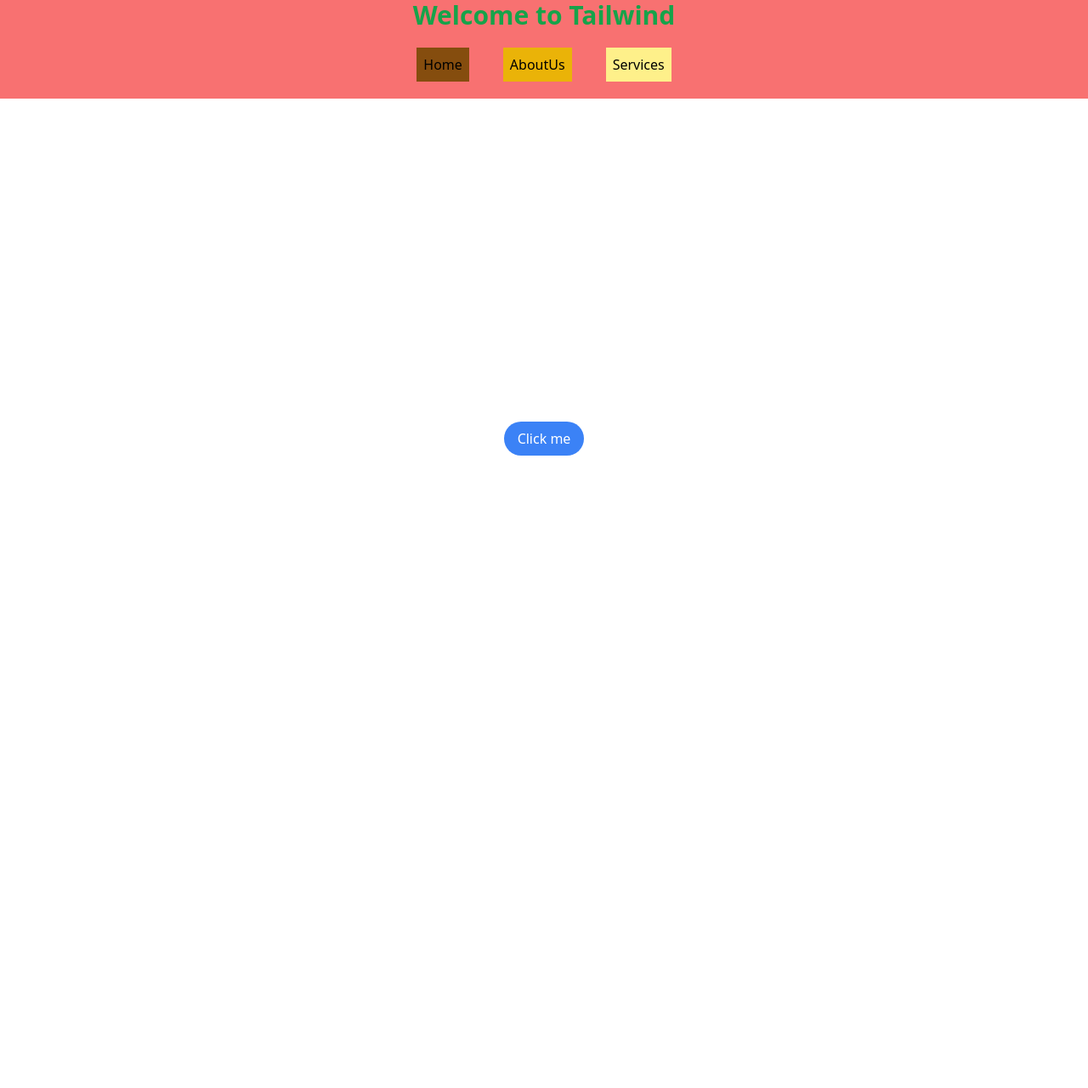
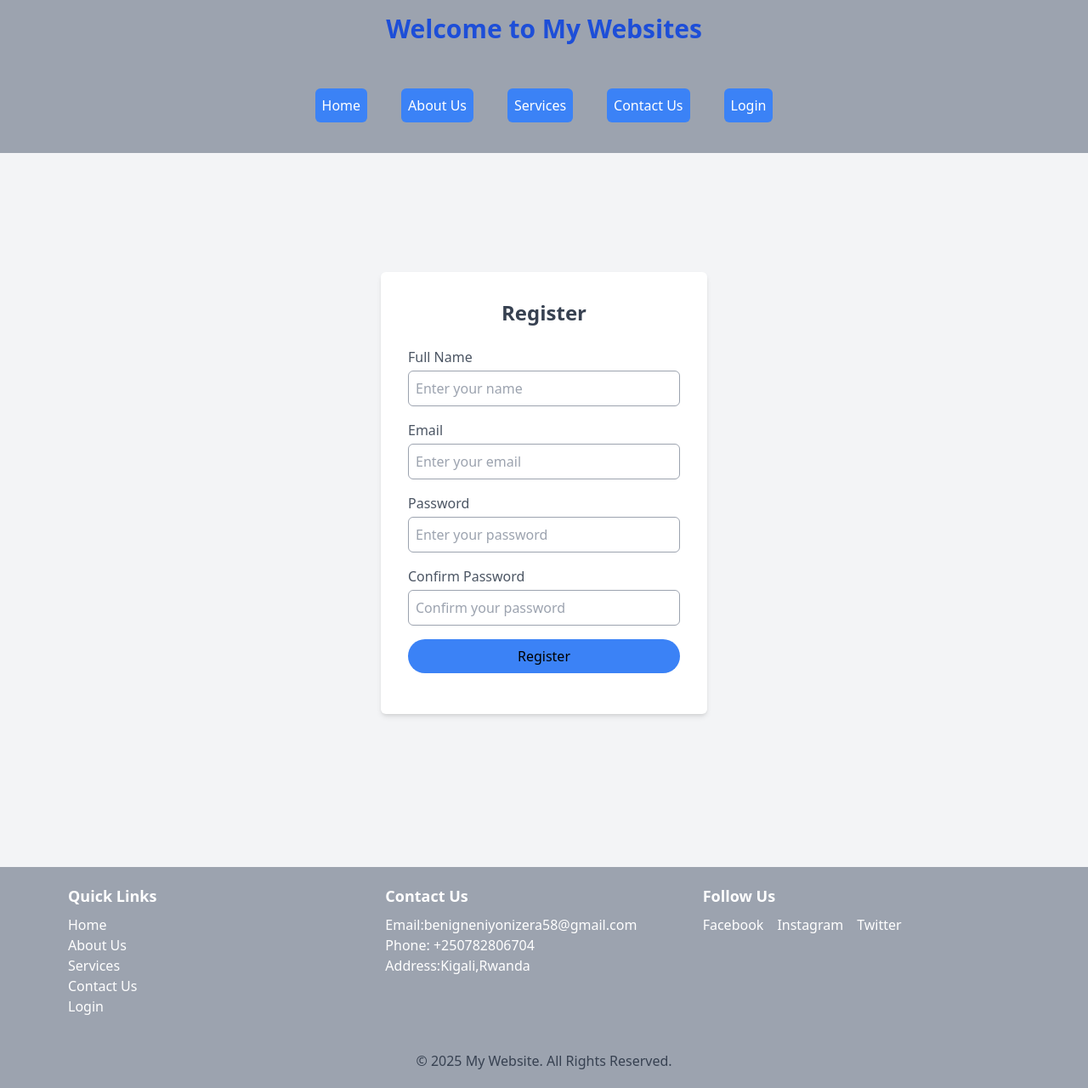
Before and after one commit to NIYONIZERA/tailwind-project, a website: page index.html in a window 1280 px wide. Shown: the whole page at 85% size. Before the commit the page ends 916 px from the top, so only its background shows below. Drawn offline with Linux system fonts and the light colour scheme.

Commit message:
second commit

```diff
--- a/index.html
+++ b/index.html
@@ -6,22 +6,91 @@
 <link href="./dist/output.css" rel="stylesheet">
 </head>
 
-<body>
-    <h1 class="text-3xl font-bold  text-green-600 bg-red-400 text-center ">
-        Welcome to Tailwind
+<body class="bg-gray-100">
+<!-- Header -->
+    <h1 class="text-3xl font-bold  text-blue-700 bg-gray-400 text-center py-4">
+        Welcome to My Websites
     </h1>
-    <div class="flex  bg-red-400 justify-center  ">
-        <div class="p-2 bg-yellow-800 m-5 ">Home</div>
-        <div class="p-2 bg-yellow-500 m-5">AboutUs</div>
-        <div class="p-2 bg-yellow-200 m-5">Services</div>
+    <!-- Navigation Bar -->
+    <nav class="flex bg-gray-400 justify-center p-4">
+        <a href="#" class="p-2 bg-blue-500 text-white rounded-md m-5 cursor-pointer hover:bg-blue-800">Home</a>
+        <a href="#" class="p-2 bg-blue-500 text-white rounded-md m-5 cursor-pointer hover:bg-blue-800">About Us</a>
+        <a href="#" class="p-2 bg-blue-500 text-white rounded-md m-5 cursor-pointer hover:bg-blue-800">Services</a>
+        <a href="#" class="p-2 bg-blue-500 text-white rounded-md m-5 cursor-pointer hover:bg-blue-800">Contact Us</a>
+        <a href="#" class="p-2 bg-blue-500 text-white rounded-md m-5 cursor-pointer hover:bg-blue-800">Login</a>
+    </nav>
+ <!--Registration form section-->
+ <div class="flex flex-col  justify-center items-center min-h-screen">
+    <div class="bg-white p-8 rounded-md shadow-md w-96">
+        <h2 class="text-2xl text-center font-bold text-gray-700 mb-6">Register</h2>
+        <form>
+            <div class="mb-4">
+                <label class="block text-gray-600 mb-1">Full Name</label>
+                <input type="text" placeholder="Enter your name"
+                class="w-full p-2 text-gray-700 border border-gray-400 rounded-md">
+            </div>
+            <div class="mb-4">
+                <label class="block text-gray-600 mb-1">Email</label>
+                <input type="email" placeholder="Enter your email"
+                class="w-full p-2 text-gray-700 border border-gray-400 rounded-md">
+            </div>
 
- </div>
- <div class="flex justify-center items-center h-screen">
-    <button class="text-white bg-blue-500 hover:bg-green-500 rounded-3xl px-4 py-2">
-        Click me
-    </button>
+        <div class="mb-4">
+            <label class="block text-gray-600 mb-1">Password</label>
+            <input type="email" placeholder="Enter your password"
+            class="w-full p-2 text-gray-700 border border-gray-400 rounded-md">
+        </div>
+
+    <div class="mb-4">
+        <label class="block text-gray-600 mb-1">Confirm Password</label>
+        <input type="email" placeholder="Confirm your password"
+        class="w-full p-2 text-gray-700 border border-gray-400 rounded-md">
+    </div>
+    <button class="w-full bg-blue-500 hover:bg-green-500 rounded-3xl py-2 px-2">Register</button>
+        </form>
+
+
+</div>
+</div>
+<!--Footer section-->
+<footer class="bg-gray-400 text-white py-5 mt-10">
+    <div class="max-w-6xl mx-auto px-4">
+        <div class="grid grid-cols-1 md:grid-cols-3 text-center md:text-left">
+      <!--Quick links-->
+      <div>
+        <h3 class="text-lg font-semibold mb-2">Quick Links</h3>
+        <ul class="list-none mb-4">
+            <li><a href="#" class="hover:text-blue-800">Home</a></li>
+            <li><a href="#" class="hover:text-blue-800">About Us</a></li>
+            <li><a href="#" class="hover:text-blue-800">Services</a></li>
+            <li><a href="#" class="hover:text-blue-800">Contact Us</a></li>
+            <li><a href="#" class="hover:text-blue-800">Login</a></li>
+        </ul>
+      </div>
+      <!--Contact info-->
+      <div>
+        <h3 class="text-lg font-semibold mb-2">Contact Us</h3>
+        <p>Email:benigneniyonizera58@gmail.com</p>
+        <p>Phone: +250782806704</p>
+        <p>Address:Kigali,Rwanda</p>
+    </div>
+    <!--Social media links-->
+    <div>
+        <h3 class="text-lg font-semibold mb-2">Follow Us</h3>
+<div class="flex justify-center md:justify-start space-x-4">
+    <a href="#" class="hover:text-blue-400">Facebook</a>
+    <a href="#" class="hover:text-blue-400">Instagram</a>
+    <a href="#" class="hover:text-blue-400">Twitter</a>
 </div>
 
 
+    </div>
+    </div>
+    <!--Copyright-->
+    <div class="text-center mt-6 text-gray-700">
+        &copy; 2025 My Website. All Rights Reserved.
+    </div>
+    </div>
+</footer>
 </body>
 </html>
```
Also changed, not shown: dist/output.css.
